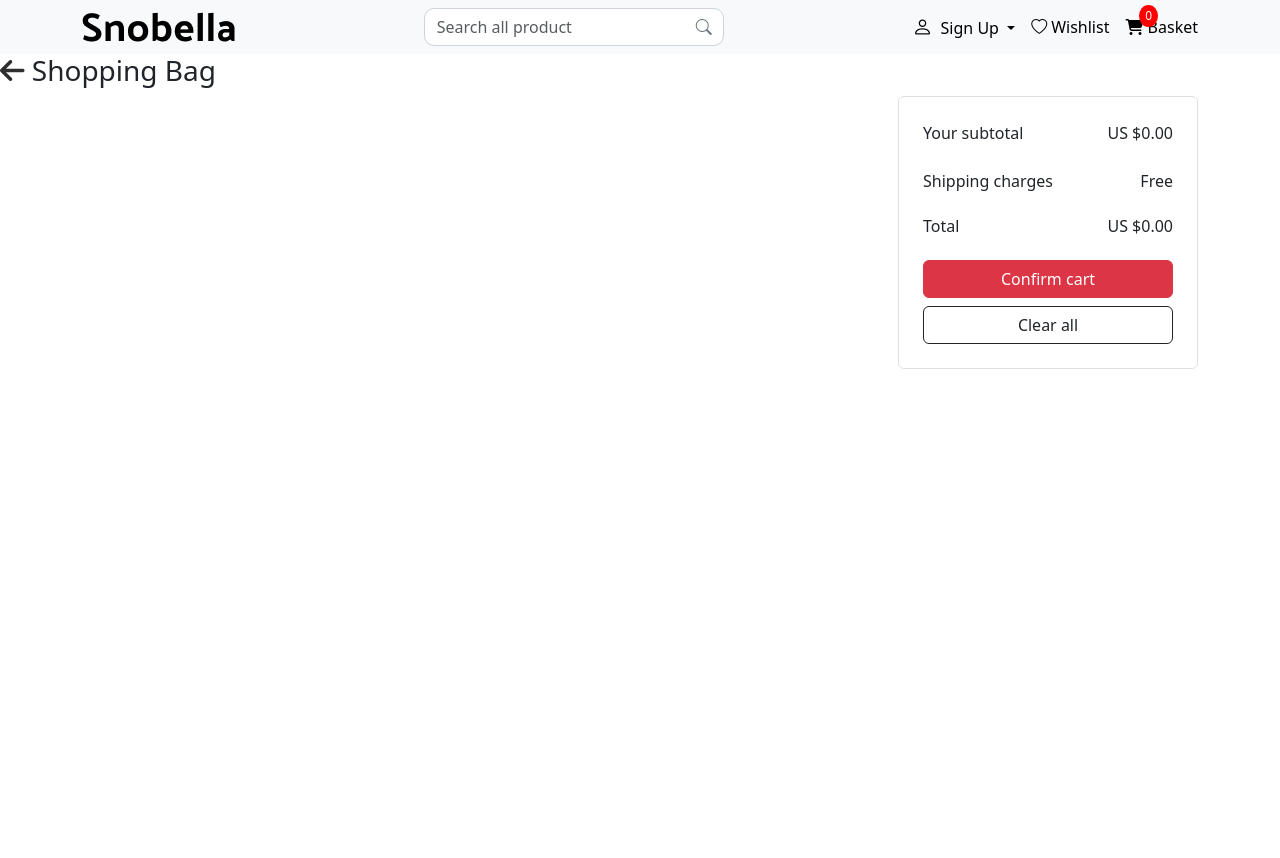
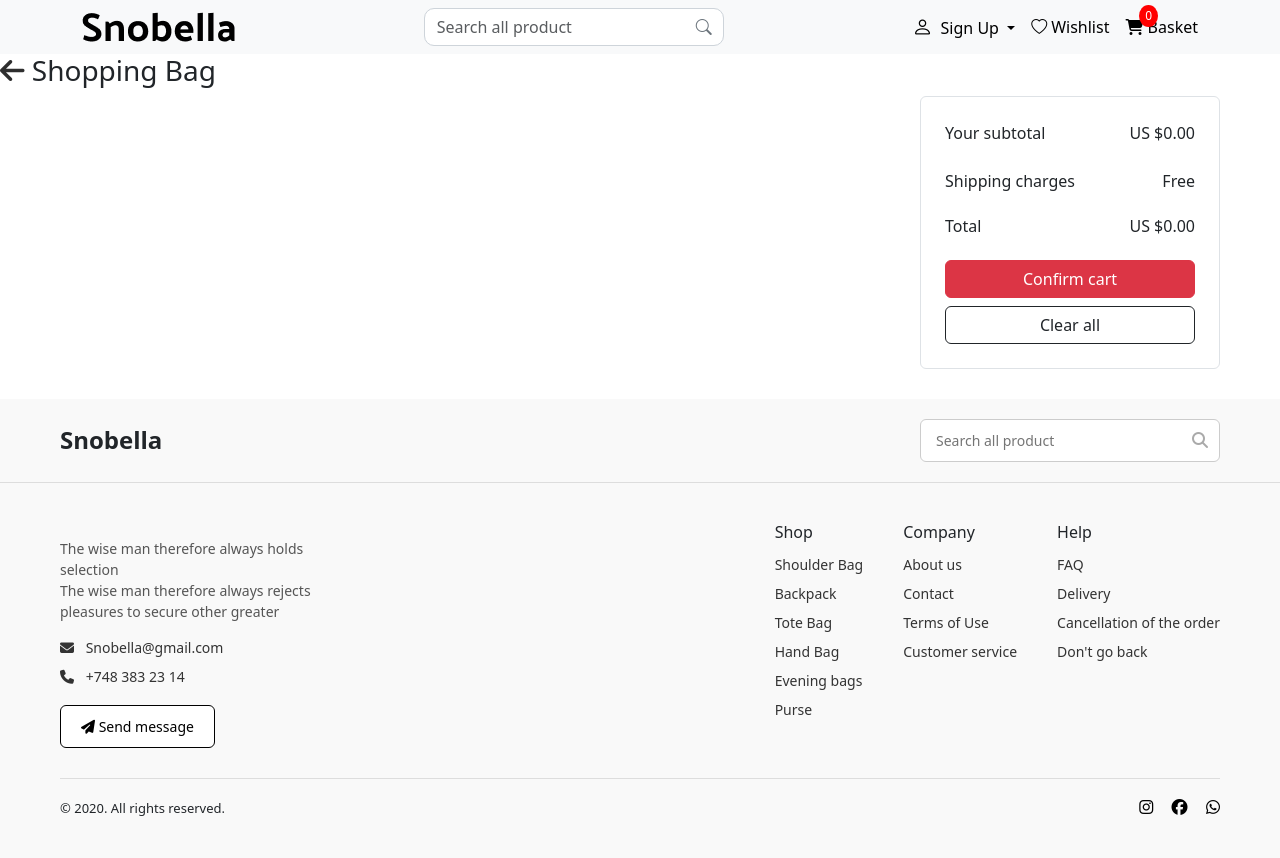
Before and after one commit to aysuhsn/JavaScript_Project, a plain HTML site: page Snobella/basket.html in a window 1280 px wide. Before the commit the page ends 800 px from the top, so only its background shows below. Drawn offline with nearby package versions, Linux system fonts and the light colour scheme; some packages are replaced by stand-ins of ours; no server answers; a script that the page names is missing.

Commit message:
Basket footer yaradildi

```diff
--- a/Snobella/assets/css/basket.css
+++ b/Snobella/assets/css/basket.css
@@ -168,3 +168,198 @@
       width: 100%;
     }
   }
+
+
+  /* Footer */
+
+   /* Footer */
+
+
+.container {
+    max-width: 1200px;
+    margin: 0 auto;
+    padding: 0 20px;
+  }
+
+  .footer-search-bar {
+    margin-top: 30px;
+    background-color: #f9f9f9;
+    padding: 20px 0;
+    border-bottom: 1px solid #ddd;
+  }
+
+  .footer-search-content {
+    display: flex;
+    justify-content: space-between;
+    align-items: center;
+    flex-wrap: wrap;
+  }
+
+  .footer-logo {
+    font-weight: bold;
+    font-size: 24px;
+  }
+
+  .footer-search-input {
+    position: relative;
+    max-width: 300px;
+    width: 100%;
+  }
+
+  .footer-search-input input {
+    width: 100%;
+    padding: 10px 40px 10px 15px;
+    border: 1px solid #ccc;
+    border-radius: 6px;
+    font-size: 14px;
+  }
+
+  .footer-search-input i {
+    position: absolute;
+    right: 12px;
+    top: 50%;
+    transform: translateY(-50%);
+    color: #aaa;
+  }
+
+  footer {
+    background-color: #f9f9f9;
+    padding: 40px 0;
+  }
+
+  .footer-top {
+    display: flex;
+    justify-content: space-between;
+    flex-wrap: wrap;
+    border-bottom: 1px solid #ddd;
+    padding-bottom: 30px;
+    gap: 40px;
+  }
+
+  .footer-left {
+    max-width: 300px;
+  }
+
+  .footer-description {
+    font-size: 14px;
+    color: #555;
+    margin: 15px 0;
+  }
+
+  .footer-contact {
+    font-size: 14px;
+    color: #333;
+    margin: 8px 0;
+  }
+
+  .footer-contact i {
+    margin-right: 8px;
+  }
+
+  .send-message-btn {
+    display: inline-block;
+    padding: 10px 20px;
+    background-color: white;
+    border: 1px solid #000;
+    border-radius: 6px;
+    cursor: pointer;
+    font-size: 14px;
+    margin-top: 10px;
+    transition: 0.3s;
+  }
+
+  .send-message-btn:hover {
+    background-color: #000;
+    color: #fff;
+  }
+
+  .footer-columns {
+    display: flex;
+    flex-wrap: wrap;
+    gap: 40px;
+  }
+
+  .footer-column h4 {
+    margin-bottom: 12px;
+    font-size: 16px;
+  }
+
+  .footer-column ul {
+    list-style: none;
+    padding: 0;
+  }
+
+  .footer-column ul li {
+    margin-bottom: 8px;
+    font-size: 14px;
+    color: #333;
+    cursor: pointer;
+  }
+
+  .footer-column ul li:hover {
+    text-decoration: underline;
+  }
+
+  .footer-bottom {
+    display: flex;
+    justify-content: space-between;
+    align-items: center;
+    padding-top: 20px;
+    font-size: 13px;
+    flex-wrap: wrap;
+    gap: 10px;
+  }
+
+  .footer-socials i {
+    margin-left: 15px;
+    cursor: pointer;
+    color: #000;
+    font-size: 16px;
+    transition: 0.3s;
+  }
+
+  .footer-socials i:hover {
+    color: #555;
+  }
+
+  /*Footer-in Responsivliyi */
+  @media (max-width: 768px) {
+    .footer-search-content {
+      flex-direction: column;
+      align-items: center;
+      gap: 10px;
+      text-align: center;
+    }
+
+    .footer-top {
+      flex-direction: column;
+      align-items: center;
+      text-align: center;
+    }
+
+    .footer-left {
+      text-align: center;
+      margin: 0 auto;
+    }
+
+    .footer-columns {
+      flex-direction: column;
+      align-items: center;
+      text-align: center;
+    }
+
+    .footer-column {
+      margin: 0 auto;
+    }
+
+    .footer-bottom {
+      flex-direction: column;
+      align-items: center;
+      text-align: center;
+    }
+
+    .footer-socials i {
+      margin-left: 10px;
+      margin-right: 10px;
+    }
+  }
--- a/Snobella/basket.html
+++ b/Snobella/basket.html
@@ -85,6 +85,73 @@
     </section>
 
 
+          <!-- Footer -->
+          <div class="footer-search-bar">
+            <div class="container footer-search-content">
+              <div class="footer-logo">Snobella</div>
+              <div class="footer-search-input">
+                <input type="text" placeholder="Search all product">
+                <i class="fas fa-search"></i>
+              </div>
+            </div>
+          </div>
+
+          <footer>
+            <div class="container">
+              <div class="footer-top">
+                <div class="footer-left">
+                  <p class="footer-description">
+                    The wise man therefore always holds selection<br>
+                    The wise man therefore always rejects pleasures to secure other greater
+                  </p>
+                  <div class="footer-contact"><i class="fas fa-envelope"></i> Snobella@gmail.com</div>
+                  <div class="footer-contact"><i class="fas fa-phone"></i> +748 383 23 14</div>
+                  <button class="send-message-btn"><i class="fas fa-paper-plane"></i> Send message</button>
+                </div>
+
+                <div class="footer-columns">
+                  <div class="footer-column">
+                    <h4>Shop</h4>
+                    <ul>
+                      <li>Shoulder Bag</li>
+                      <li>Backpack</li>
+                      <li>Tote Bag</li>
+                      <li>Hand Bag</li>
+                      <li>Evening bags</li>
+                      <li>Purse</li>
+                    </ul>
+                  </div>
+                  <div class="footer-column">
+                    <h4>Company</h4>
+                    <ul>
+                      <li>About us</li>
+                      <li>Contact</li>
+                      <li>Terms of Use</li>
+                      <li>Customer service</li>
+                    </ul>
+                  </div>
+                  <div class="footer-column">
+                    <h4>Help</h4>
+                    <ul>
+                      <li>FAQ</li>
+                      <li>Delivery</li>
+                      <li>Cancellation of the order</li>
+                      <li>Don't go back</li>
+                    </ul>
+                  </div>
+                </div>
+              </div>
+
+              <div class="footer-bottom">
+                <div>© 2020. All rights reserved.</div>
+                <div class="footer-socials">
+                  <i class="fab fa-instagram"></i>
+                  <i class="fab fa-facebook"></i>
+                  <i class="fab fa-whatsapp"></i>
+                </div>
+              </div>
+            </div>
+          </footer>
 
 
     <script src="https://cdn.jsdelivr.net/npm/sweetalert2@11"></script>
```
